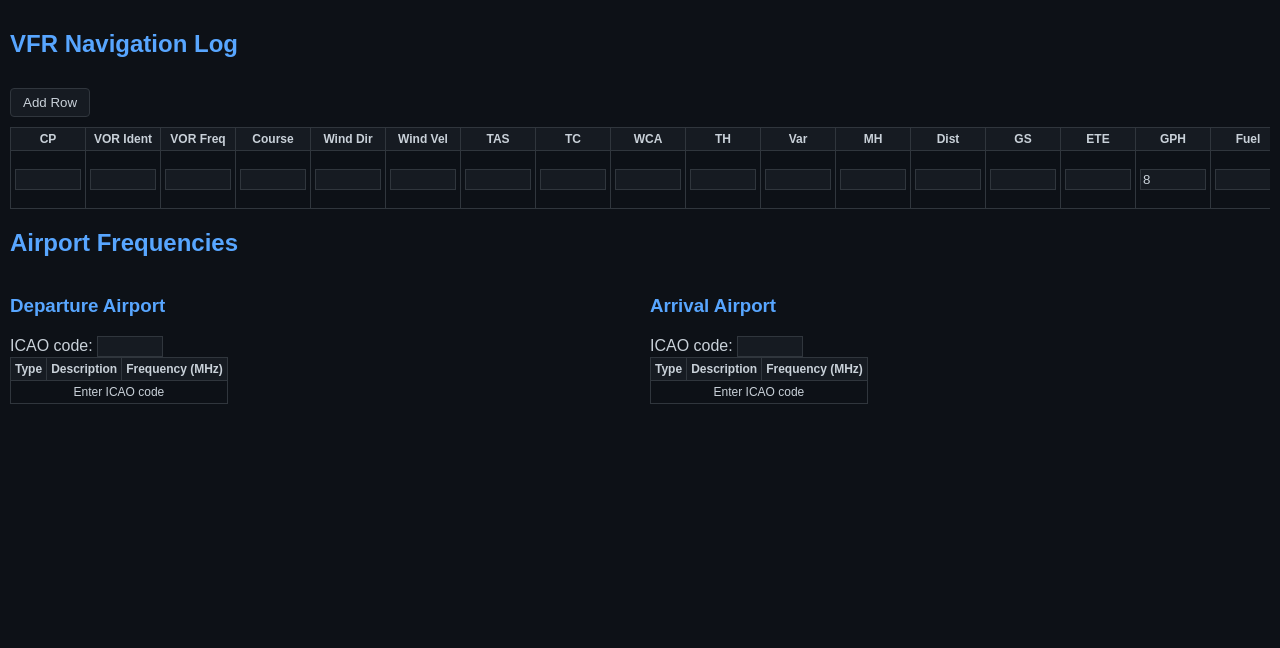
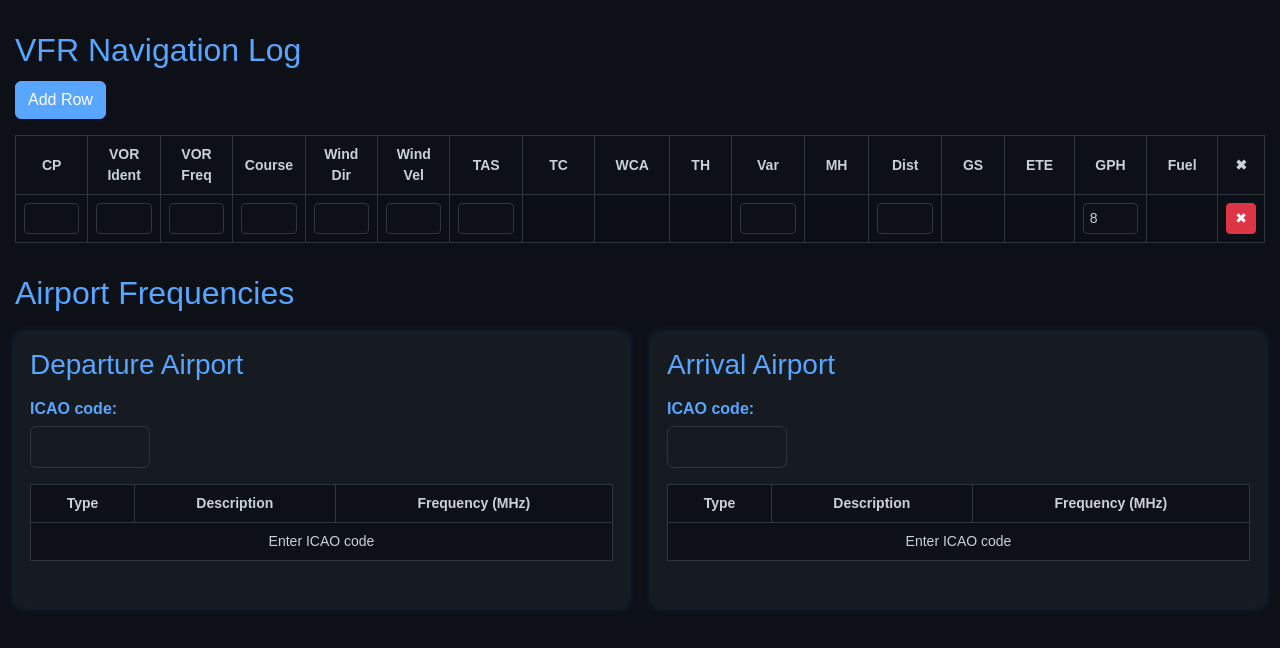
Before and after one commit to msakhil28/navlog, a plain HTML site: page index.html in a window 1280 px wide. Drawn offline with nearby package versions, Linux system fonts and the light colour scheme.

Commit message:
update app ux

```diff
--- a/index.html
+++ b/index.html
@@ -3,110 +3,187 @@
   <head>
     <meta charset="UTF-8" />
     <title>VFR Nav Log + Airport Frequencies</title>
-    <meta name="viewport" content="width=device-width, initial-scale=1.0" />
+    <meta name="viewport" content="width=device-width, initial-scale=1, maximum-scale=1" />
     <link rel="manifest" href="manifest.json" />
     <link rel="icon" href="icon-192.png" />
     <meta name="theme-color" content="#161b22" />
 
+    <!-- Bootstrap 5 CSS -->
+    <link
+      href="https://cdn.jsdelivr.net/npm/bootstrap@5.3.0/dist/css/bootstrap.min.css"
+      rel="stylesheet"
+    />
+
     <style>
       :root {
-        --bg-color: #0d1117;
-        --text-color: #c9d1d9;
-        --header-bg: #161b22;
-        --border-color: #30363d;
-        --input-bg: #161b22;
-        --input-border: #30363d;
-        --highlight: #58a6ff;
+        --bs-body-bg: #0d1117;
+        --bs-body-color: #c9d1d9;
+        --bs-table-bg: #161b22;
+        --bs-border-color: #30363d;
+        --bs-primary: #58a6ff;
+        --bs-primary-hover: #238636;
       }
 
       body {
+        background-color: var(--bs-body-bg);
+        color: var(--bs-body-color);
         font-family: Arial, sans-serif;
-        padding: 10px;
+        padding: 15px;
         margin: 0;
-        background-color: var(--bg-color);
-        color: var(--text-color);
       }
 
       h2,
       h3 {
-        color: var(--highlight);
+        color: var(--bs-primary);
       }
 
-      table,
+      /* Override Bootstrap table dark styling */
+      table {
+        border: 1px solid var(--bs-border-color);
+      }
+      thead {
+        background-color: var(--bs-table-bg);
+      }
       th,
       td {
-        border: 1px solid var(--border-color);
-        border-collapse: collapse;
-        padding: 4px;
-        font-size: 12px;
+        border: 1px solid var(--bs-border-color);
+        font-size: 14px;
         text-align: center;
-        color: var(--text-color);
+        vertical-align: middle;
+        color: var(--bs-body-color);
+        padding: 0.5rem 0.75rem;
       }
 
-      th {
-        background: var(--header-bg);
+      /* Inputs inside tables */
+      input[type="text"],
+      input[type="number"] {
+        background-color: var(--bs-table-bg);
+        border: 1px solid var(--bs-border-color);
+        color: var(--bs-body-color);
+        width: 100%;
+        padding: 4px 6px;
+        font-size: 14px;
+        border-radius: 0.25rem;
+        box-sizing: border-box;
+      }
+      input[readonly] {
+        background-color: transparent;
+        border-color: transparent;
+        color: var(--bs-primary);
+        font-weight: 600;
       }
 
-      input {
-        width: 60px;
-        background-color: var(--input-bg);
-        border: 1px solid var(--input-border);
-        color: var(--text-color);
-        padding: 2px;
+      /* Buttons */
+      button {
+        border-radius: 0.3rem;
+        font-weight: 600;
+      }
+      button.btn-primary {
+        background-color: var(--bs-primary);
+        border-color: var(--bs-primary);
+      }
+      button.btn-primary:hover {
+        background-color: var(--bs-primary-hover);
+        border-color: var(--bs-primary-hover);
       }
 
-      .freq-table input {
-        width: 100px;
-      }
-
-      .table-wrapper {
-        overflow-x: auto;
-        max-width: 100%;
-        margin-bottom: 15px;
-      }
-
+      /* Frequency section flex layout */
       .freq-section {
         display: flex;
         flex-wrap: wrap;
-        gap: 20px;
+        gap: 1.5rem;
         margin-top: 20px;
       }
-
       .freq-block {
         flex: 1 1 300px;
         min-width: 280px;
+        background-color: var(--bs-table-bg);
+        padding: 15px;
+        border-radius: 0.5rem;
+        box-shadow: 0 0 8px rgba(88, 166, 255, 0.2);
       }
 
-      button {
-        margin: 10px 5px 10px 0;
-        padding: 6px 12px;
-        background-color: var(--header-bg);
-        color: var(--text-color);
-        border: 1px solid var(--border-color);
-        border-radius: 4px;
-        cursor: pointer;
+      label {
+        font-weight: 600;
+        display: block;
+        margin-bottom: 0.3rem;
+        color: var(--bs-primary);
       }
 
-      button:hover {
-        background-color: #238636;
+      /* Responsive table wrapper for horizontal scroll */
+      .table-responsive {
+        overflow-x: auto;
+        max-width: 100%;
+        margin-bottom: 1rem;
       }
 
+      /* Adjust input widths inside nav log table */
+      #navlog input[type="text"],
+      #navlog input[type="number"] {
+        min-width: 50px;
+        max-width: 90px;
+      }
+
+      /* Wider inputs for frequency inputs */
+      #depCode,
+      #arrCode {
+        width: 100%;
+        max-width: 120px;
+        padding: 8px 10px;
+        font-size: 1rem;
+        border-radius: 0.4rem;
+        border: 1px solid var(--bs-border-color);
+        background-color: var(--bs-table-bg);
+        color: var(--bs-body-color);
+        box-sizing: border-box;
+      }
+
+      /* Heading margins */
+      h2 {
+        margin-top: 1rem;
+        margin-bottom: 0.75rem;
+      }
+      h3 {
+        margin-bottom: 1rem;
+      }
+
+      /* On small screens stack freq blocks */
       @media (max-width: 600px) {
         .freq-section {
           flex-direction: column;
         }
+      }
 
-        input {
-          width: 100%;
-        }
+      /* Adjustments for iOS keyboard */
+      input:focus,
+      textarea:focus {
+        outline: 2px solid var(--bs-primary);
+        outline-offset: 2px;
       }
     </style>
   </head>
+
   <body>
+    <div class="container-fluid p-0">
       <h2>VFR Navigation Log</h2>
-    <button onclick="addRow()">Add Row</button>
-    <div class="table-wrapper">
-      <table id="navlog">
+      <button
+        type="button"
+        class="btn btn-primary mb-3"
+        onclick="addRow()"
+        aria-label="Add navigation log row"
+      >
+        Add Row
+      </button>
+
+      <div class="table-responsive">
+        <table
+          id="navlog"
+          class="table table-bordered table-striped table-hover align-middle"
+          aria-describedby="navlogDesc"
+        >
+          <caption id="navlogDesc" class="visually-hidden">
+            VFR Navigation log inputs and calculations
+          </caption>
           <thead>
             <tr>
               <th>CP</th>
@@ -136,17 +213,37 @@
       <h2>Airport Frequencies</h2>
       <div class="freq-section">
         <!-- Departure -->
-      <div class="freq-block">
-        <h3>Departure Airport</h3>
-        <label>ICAO code:</label>
+        <div class="freq-block" role="region" aria-labelledby="depHeading">
+          <h3 id="depHeading">Departure Airport</h3>
+          <label for="depCode">ICAO code:</label>
           <input
             id="depCode"
             maxlength="4"
+            autocomplete="off"
+            autocorrect="off"
+            autocapitalize="characters"
+            spellcheck="false"
+            aria-describedby="dep-details"
             oninput="fetchAirport(this.value.toUpperCase(), 'dep')"
+            type="text"
+            inputmode="text"
+            aria-label="Departure Airport ICAO code"
           />
-        <div id="dep-details"></div>
-        <div class="table-wrapper">
-          <table id="dep-table">
+          <div
+            id="dep-details"
+            class="mb-3 mt-2 text-break"
+            aria-live="polite"
+            aria-atomic="true"
+          ></div>
+          <div class="table-responsive">
+            <table
+              id="dep-table"
+              class="table table-bordered table-hover"
+              aria-describedby="depFreqDesc"
+            >
+              <caption id="depFreqDesc" class="visually-hidden">
+                Frequencies for departure airport
+              </caption>
               <thead>
                 <tr>
                   <th>Type</th>
@@ -164,17 +261,37 @@
         </div>
 
         <!-- Arrival -->
-      <div class="freq-block">
-        <h3>Arrival Airport</h3>
-        <label>ICAO code:</label>
+        <div class="freq-block" role="region" aria-labelledby="arrHeading">
+          <h3 id="arrHeading">Arrival Airport</h3>
+          <label for="arrCode">ICAO code:</label>
           <input
             id="arrCode"
             maxlength="4"
+            autocomplete="off"
+            autocorrect="off"
+            autocapitalize="characters"
+            spellcheck="false"
+            aria-describedby="arr-details"
             oninput="fetchAirport(this.value.toUpperCase(), 'arr')"
+            type="text"
+            inputmode="text"
+            aria-label="Arrival Airport ICAO code"
           />
-        <div id="arr-details"></div>
-        <div class="table-wrapper">
-          <table id="arr-table">
+          <div
+            id="arr-details"
+            class="mb-3 mt-2 text-break"
+            aria-live="polite"
+            aria-atomic="true"
+          ></div>
+          <div class="table-responsive">
+            <table
+              id="arr-table"
+              class="table table-bordered table-hover"
+              aria-describedby="arrFreqDesc"
+            >
+              <caption id="arrFreqDesc" class="visually-hidden">
+                Frequencies for arrival airport
+              </caption>
               <thead>
                 <tr>
                   <th>Type</th>
@@ -188,6 +305,7 @@
                 </tr>
               </tbody>
             </table>
+          </div>
         </div>
       </div>
     </div>
@@ -209,25 +327,25 @@
         const tr = document.createElement("tr");
         tr.id = `row${i}`;
         tr.innerHTML = `
-          <td><input id="cp${i}"></td>
-          <td><input id="vorIdent${i}"></td>
-          <td><input id="vorFreq${i}" type="text"></td>
-          <td><input id="course${i}" type="number"
-            oninput="document.getElementById('tc${i}').value = this.value; calculateRow(${i})"></td>
-          <td><input id="windDir${i}" type="number" oninput="calculateRow(${i})"></td>
-          <td><input id="windVel${i}" type="number" oninput="calculateRow(${i})"></td>
-          <td><input id="tas${i}" type="number" oninput="calculateRow(${i})"></td>
-          <td><input id="tc${i}" type="number" readonly></td>
-          <td><input id="wca${i}" readonly></td>
-          <td><input id="th${i}" readonly></td>
-          <td><input id="var${i}" type="number" oninput="calculateRow(${i})"></td>
-          <td><input id="mh${i}" readonly></td>
-          <td><input id="dist${i}" type="number" oninput="calculateRow(${i})"></td>
-          <td><input id="gs${i}" readonly></td>
-          <td><input id="ete${i}" readonly></td>
-          <td><input id="gph${i}" type="number" value="8" oninput="calculateRow(${i})"></td>
-          <td><input id="fuel${i}" readonly></td>
-          <td><button onclick="removeRow(${i})">✖</button></td>
+          <td><input id="cp${i}" class="form-control form-control-sm" type="text" /></td>
+          <td><input id="vorIdent${i}" class="form-control form-control-sm" type="text" /></td>
+          <td><input id="vorFreq${i}" class="form-control form-control-sm" type="text" /></td>
+          <td><input id="course${i}" class="form-control form-control-sm" type="number"
+            oninput="document.getElementById('tc${i}').value = this.value; calculateRow(${i})" /></td>
+          <td><input id="windDir${i}" class="form-control form-control-sm" type="number" oninput="calculateRow(${i})" /></td>
+          <td><input id="windVel${i}" class="form-control form-control-sm" type="number" oninput="calculateRow(${i})" /></td>
+          <td><input id="tas${i}" class="form-control form-control-sm" type="number" oninput="calculateRow(${i})" /></td>
+          <td><input id="tc${i}" class="form-control form-control-sm" type="number" readonly /></td>
+          <td><input id="wca${i}" class="form-control form-control-sm" readonly /></td>
+          <td><input id="th${i}" class="form-control form-control-sm" readonly /></td>
+          <td><input id="var${i}" class="form-control form-control-sm" type="number" oninput="calculateRow(${i})" /></td>
+          <td><input id="mh${i}" class="form-control form-control-sm" readonly /></td>
+          <td><input id="dist${i}" class="form-control form-control-sm" type="number" oninput="calculateRow(${i})" /></td>
+          <td><input id="gs${i}" class="form-control form-control-sm" readonly /></td>
+          <td><input id="ete${i}" class="form-control form-control-sm" readonly /></td>
+          <td><input id="gph${i}" class="form-control form-control-sm" type="number" value="8" oninput="calculateRow(${i})" /></td>
+          <td><input id="fuel${i}" class="form-control form-control-sm" readonly /></td>
+          <td><button class="btn btn-danger btn-sm" onclick="removeRow(${i})" aria-label="Remove row ${i}">✖</button></td>
         `;
         tbody.appendChild(tr);
         calculateRow(i);
@@ -280,7 +398,7 @@
           detailDiv.innerHTML = "";
           return;
         }
-        const url = `https://airportdb.io/api/v1/airport/${code}?apiToken=1cdf6a463718d686c9d1e1698dfe1ae526f70feedd374b90759b2d74f31128fcf1de8889a0467a3e91855272e13a2477`;
+        const url = `https://airportdb.io/api/v1/airport/${code}`;
         try {
           const resp = await fetch(url);
           if (!resp.ok) throw new Error("Not found");
@@ -332,6 +450,7 @@
 
       // Add default row on load
       addRow();
+
       if ("serviceWorker" in navigator) {
         navigator.serviceWorker
           .register("service-worker.js")
```
Lines whose indentation alone changed are shown as unchanged.
